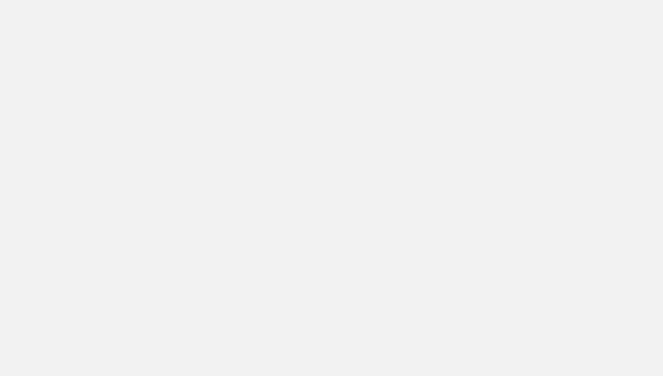
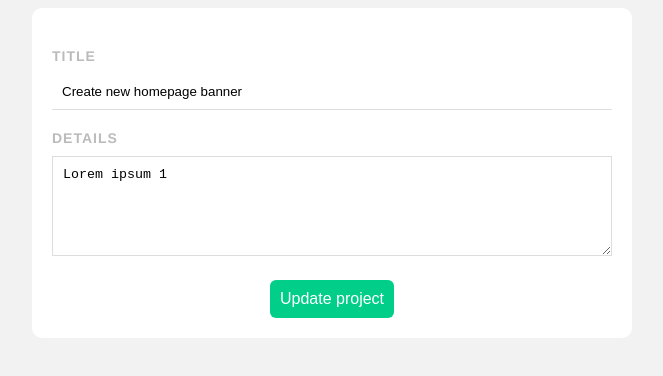
Before and after one commit to SeadSilajdzic/project-planner-vue, a Vue app: page /edit/1 in a window 1280 px wide. Before the commit this address had no page. Shown: the top 376 px of the page, without its empty margins (308-971 px from the left). Built offline with nearby package versions, Linux system fonts and the light colour scheme; data requests are answered from the project's data file.

Commit message:
get single project data and populate edit form

```diff
--- a/src/components/SingleProject.vue
+++ b/src/components/SingleProject.vue
@@ -38,7 +38,9 @@ export default {
             <h3 @click="toggleDetails">{{ project.title }}</h3>
 
             <div class="icons">
-                <span class="material-icons">edit</span>
+                <router-link :to="{name:'editProject', params: {id: project.id}}">
+                    <span class="material-icons">edit</span>
+                </router-link>
                 <span @click="deleteProject" class="material-icons">delete</span>
                 <span @click="toggleProjectComplete" class="material-icons" :class="{ tick: project.complete }">done</span>
             </div>
--- a/src/router/index.js
+++ b/src/router/index.js
@@ -1,6 +1,7 @@
 import {createRouter, createWebHistory} from 'vue-router'
 import Home from '../views/Home.vue'
-import AddProject from "@/views/AddProject.vue";
+import AddProject from "@/views/project/AddProject.vue";
+import EditProject from "@/views/project/EditProject.vue";
 
 const routes = [
     {
@@ -12,6 +13,12 @@ const routes = [
         path: '/add',
         name: 'addProject',
         component: AddProject,
+    },
+    {
+        path: '/edit/:id',
+        name: 'editProject',
+        component: EditProject,
+        props: true,
     }
 ]
 
--- /dev/null
+++ b/src/views/project/EditProject.vue
@@ -0,0 +1,100 @@
+<script>
+export default {
+    name: "EditProject",
+    props: ['id'],
+    data() {
+        return {
+            title: '',
+            details: '',
+            uri: "http://localhost:3000/projects/" + this.id
+        }
+    },
+
+    mounted() {
+        fetch(this.uri)
+            .then(response => response.json())
+            .then(data => {
+                this.title = data.title;
+                this.details = data.details;
+            })
+    },
+
+    methods: {
+        handleSubmit() {
+            let project = {
+                title: this.title,
+                details: this.details,
+                complete: false
+            }
+
+            fetch(this.uri, {
+                method: "POST",
+                headers: {'Content-Type': 'application/json'},
+                body: JSON.stringify(project)
+            })
+                .then(() => {
+                    this.$router.push({name: 'home'})
+                })
+                .catch(error => console.log(error));
+        }
+    }
+}
+</script>
+
+<template>
+    <form @submit.prevent="handleSubmit">
+        <label>Title</label>
+        <input v-model="title" type="text" required>
+
+        <label>Details</label>
+        <textarea v-model="details" required></textarea>
+
+        <button>Update project</button>
+    </form>
+</template>
+
+<style scoped>
+form {
+    background: white;
+    padding: 20px;
+    border-radius: 10px;
+}
+
+label {
+    display: block;
+    color: #bbb;
+    text-transform: uppercase;
+    font-size: 14px;
+    font-weight: bold;
+    letter-spacing: 1px;
+    margin: 20px 0 10px 0;
+}
+
+input {
+    padding: 10px;
+    border: 0;
+    border-bottom: 1px solid #ddd;
+    width: 100%;
+    box-sizing: border-box;
+}
+
+textarea {
+    border: 1px solid #ddd;
+    padding: 10px;
+    width: 100%;
+    box-sizing: border-box;
+    height: 100px;
+}
+
+form button {
+    display: block;
+    margin: 20px auto 0;
+    background: #00ce89;
+    color: white;
+    padding: 10px;
+    border: 0;
+    border-radius: 6px;
+    font-size: 16px;
+    cursor: pointer;
+}
+</style>
```
Also changed, not shown: src/views/project/AddProject.vue (renamed from src/views/AddProject.vue).
